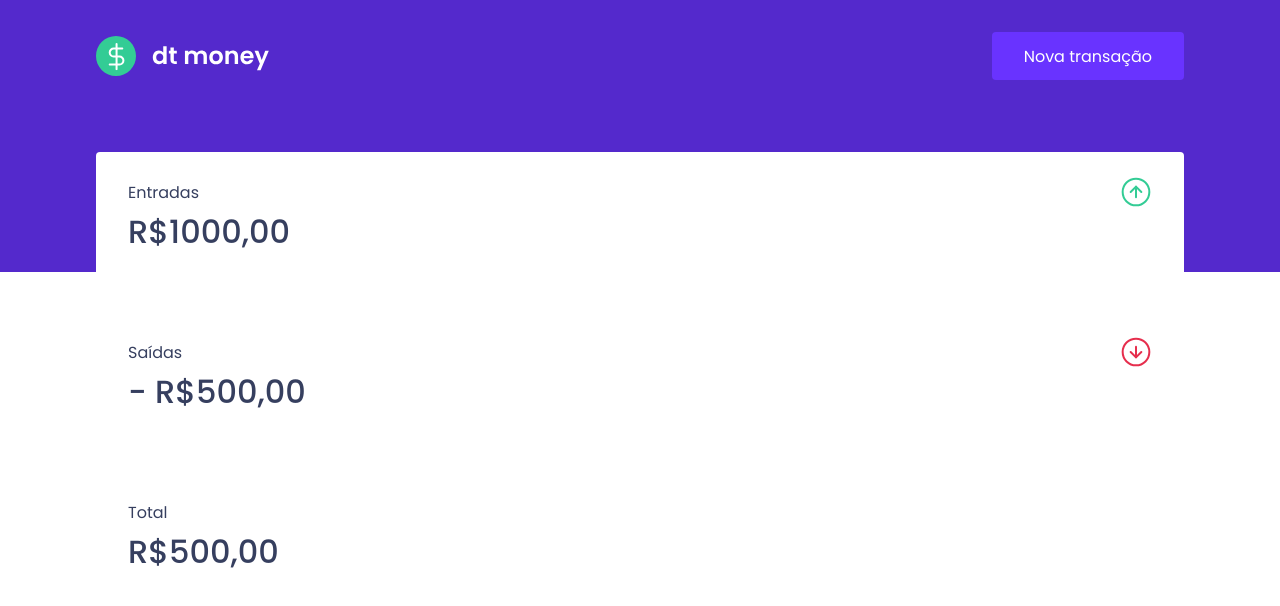
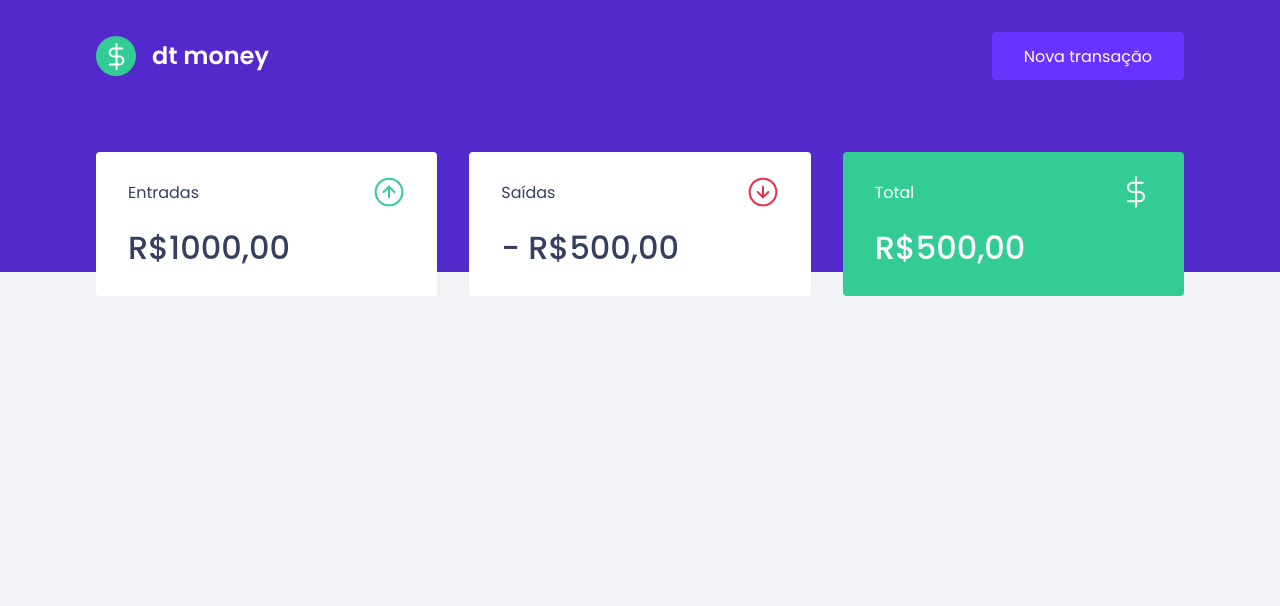
Before and after one commit to lucsmac/dtmoney, a React (Create React App) app: page / in a window 1280 px wide. Shown: the top 606 px of the page. Built offline with nearby package versions, Linux system fonts and the light colour scheme.

Commit message:
create dashboard

```diff
--- a/src/components/Summary/index.tsx
+++ b/src/components/Summary/index.tsx
@@ -21,7 +21,7 @@ export function Summary() {
         </header>
         <strong>- R$500,00</strong>
       </div>
-      <div>
+      <div className="highlight-background">
         <header>
           <p>Total</p>
           <img src={totalImg} alt="Total"/>
--- a/src/components/Summary/styles.ts
+++ b/src/components/Summary/styles.ts
@@ -2,7 +2,7 @@ import styled from "styled-components";
 
 export const Container = styled.div`
   display: grid;
-  grid-template-columns: repeat(3, repeat);
+  grid-template-columns: repeat(3, 1fr);
   gap: 2rem;
   margin-top: -10rem;
 
@@ -12,6 +12,11 @@ export const Container = styled.div`
     border-radius: 0.25rem;
     color: var(--text-title);
 
+    &.highlight-background {
+      background: var(--green);
+      color: #FFF;
+    }
+
     header {
       display: flex;
       align-items: center;
@@ -19,6 +24,7 @@ export const Container = styled.div`
     }
 
     strong {
+      display: block;
       margin-top: 1rem;
       font-size: 2rem;
       font-weight: 500;
--- a/src/styles/global.ts
+++ b/src/styles/global.ts
@@ -3,6 +3,7 @@ import { createGlobalStyle } from 'styled-components'
 export const GlobalStyle = createGlobalStyle`
   :root {
     --red: #E52E4D;
+    --green: #33CC95;
     --blue: #5429CC;
 
     --blue-light: #6933FF;
@@ -31,7 +32,7 @@ export const GlobalStyle = createGlobalStyle`
   }
 
   body {
-    background: var(---background);
+    background: var(--background);
     -webkit-font-smoothing: antialiased;
   }
 
```
